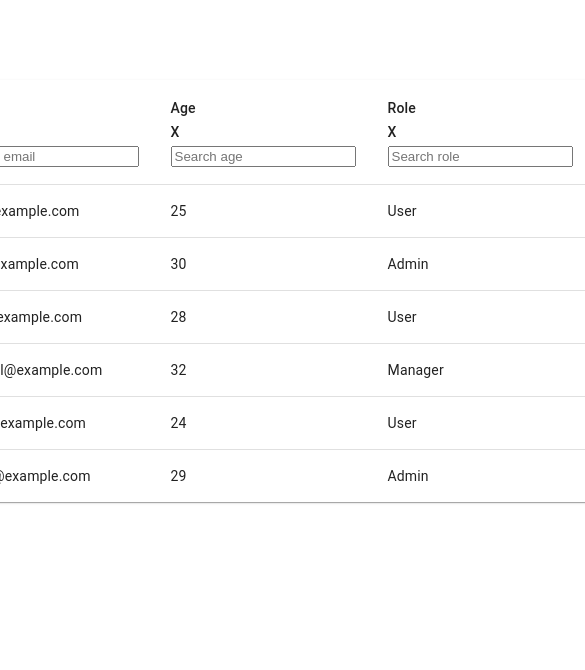
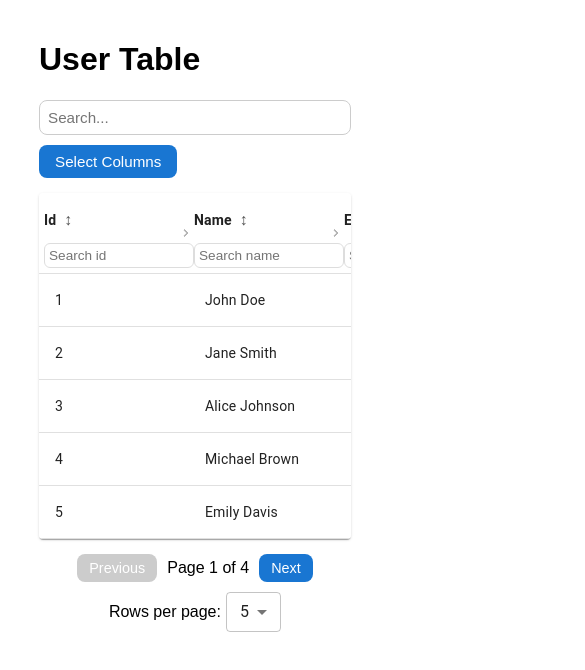
Before and after one commit to yigitabdulla/Javascript-Study-Notes, a React (Vite) app in the folder task-dataTable/: page / in a window 390 px wide. Shown: the top 670 px of the page, 585 px wide, since content can reach past the window. Built offline with nearby package versions, Linux system fonts and the light colour scheme.

Commit message:
searh algorithm added, drag and drop added,

```diff
--- a/task-dataTable/package.json
+++ b/task-dataTable/package.json
@@ -12,9 +12,11 @@
   "dependencies": {
     "@emotion/react": "^11.14.0",
     "@emotion/styled": "^11.14.0",
+    "@mui/icons-material": "^7.0.2",
     "@mui/material": "^7.0.2",
     "react": "^19.0.0",
-    "react-dom": "^19.0.0"
+    "react-dom": "^19.0.0",
+    "react-resizable": "^3.0.5"
   },
   "devDependencies": {
     "@eslint/js": "^9.22.0",
--- a/task-dataTable/src/App.jsx
+++ b/task-dataTable/src/App.jsx
@@ -7,7 +7,9 @@ function App() {
 
   return (
     <>
-      <Table/>
+      <div className="main-container">
+        <Table/>
+      </div>
     </>
   )
 }
--- a/task-dataTable/src/components/CustomTable.jsx
+++ b/task-dataTable/src/components/CustomTable.jsx
@@ -1,4 +1,4 @@
-import React, { useState } from 'react'
+import React, { useEffect, useState } from 'react';
 import dummyData from '../data/data.json';
 import Table from '@mui/material/Table';
 import TableBody from '@mui/material/TableBody';
@@ -7,105 +7,249 @@ import TableContainer from '@mui/material/TableContainer';
 import TableHead from '@mui/material/TableHead';
 import TableRow from '@mui/material/TableRow';
 import Paper from '@mui/material/Paper';
+import "../styles/customTable.css"
+import { ResizableBox } from 'react-resizable';
+import 'react-resizable/css/styles.css';
+import { MenuItem, Select } from '@mui/material';
+import EditOutlinedIcon from '@mui/icons-material/EditOutlined';
+import DeleteOutlinedIcon from '@mui/icons-material/DeleteOutlined';
+
+export default function CustomTable() {
+  const [dynamicColumns, setDynamicColumns] = useState(Object.keys(dummyData[0] || {}));
+  const [originalData] = useState(dummyData);
+  const [filteredData, setFilteredData] = useState(dummyData);
+  const [columnWidths, setColumnWidths] = useState(dynamicColumns.map(() => 150));
+  const [visibleColumns, setVisibleColumns] = useState(dynamicColumns.map(() => true));
+  const [search, setSearch] = useState({});
+  const [globalSearch, setGlobalSearch] = useState('');
+  const [selectedColumn, setSelectedColumn] = useState('');
+  const [isSortVisible, setIsSortVisible] = useState(false);
+  const [showColumnSelector, setShowColumnSelector] = useState(false);
+  const [rowsPerPage, setRowsPerPage] = useState(5);
+  const [currentPage, setCurrentPage] = useState(1);
+  const [isResizing, setIsResizing] = useState(false);
+  const [draggedColIndex, setDraggedColIndex] = useState(null);
+
+  const handleSearch = (column, value) => {
+    setSearch(prev => ({ ...prev, [column]: value }));
+  };
+
+  useEffect(() => {
+
+    //column specific filtering
+    let filtered = originalData.filter(item =>
+      dynamicColumns.every(col =>
+        String(item[col]).toLowerCase().includes((search[col] || '').toLowerCase())
+      )
+    );
+
+    //global filtering
+    if (globalSearch.trim()) {
+      filtered = filtered.filter(item =>
+        dynamicColumns.some(col =>
+          String(item[col]).toLowerCase().includes(globalSearch.toLowerCase())
+        )
+      );
+    }
+
+    setFilteredData(filtered);
+    setCurrentPage(1); // Reset to page 1 on new search
+  }, [search, globalSearch, originalData]);
+
+  const handleSort = (column) => {
+    setSelectedColumn(column);
+    setIsSortVisible(!isSortVisible);
+  };
 
 
-export default function CustomTable() {
+  //sorting data
+  const sortData = (column, direction) => {
+    const sorted = [...filteredData].sort((a, b) => {
+      const aVal = a[column];
+      const bVal = b[column];
+      if (typeof aVal === 'string') {
+        return direction === 'asc'
+          ? aVal.localeCompare(bVal)
+          : bVal.localeCompare(aVal);
+      }
+      return direction === 'asc' ? aVal - bVal : bVal - aVal;
+    });
 
-    const dynamicColumns = Object.keys(dummyData[0] || {});
-    const [columnWidths, setColumnWidths] = useState(dynamicColumns.map(column => 100))
-    const [visibleColumns, setVisibleColumns] = useState(dynamicColumns.map(column => true))
-    const [data, setData] = useState(dummyData);
-    const [selectedColumn, setSelectedColumn] = useState('')
-    const [isSortVisible, setIsSortVisible] = useState(false)
-
-    const handleSort = (columnName) => {
-          setSelectedColumn(columnName)
-          setIsSortVisible(true)
-
+    setFilteredData(sorted);
+    setIsSortVisible(false);
+    setSelectedColumn('');
   };
 
-    const sortData = (columnName,key) => {
-        let sortedData
 
-        switch (key) {
-            case 'asc':
-              sortedData = [...data].sort((a, b) => {
-                if (typeof a[columnName] === "string") {
-                  return a[columnName].localeCompare(b[columnName]);
-                } else {
-                  return a[columnName] - b[columnName];
+  //changing column visibility
+  const toggleColumnVisibility = (index) => {
+    const updated = [...visibleColumns];
+    updated[index] = !updated[index];
+    setVisibleColumns(updated);
+  };
+
+  // Pagination
+  const indexOfLastRow = currentPage * rowsPerPage;
+  //console.log(indexOfLastRow)
+  const indexOfFirstRow = indexOfLastRow - rowsPerPage;
+  //console.log(indexOfFirstRow)
+  const currentRows = filteredData.slice(indexOfFirstRow, indexOfLastRow);
+  //console.log(currentRows)
+  const totalPages = Math.ceil(filteredData.length / rowsPerPage);
+  //console.log(totalPages)
+
+  const handlePageChange = (newPage) => {
+    if (newPage >= 1 && newPage <= totalPages) {
+      setCurrentPage(newPage);
     }
-              });
-              break;
+  };
 
-            case 'dsc':
-              sortedData = [...data].sort((a, b) => {
-                if (typeof a[columnName] === "string") {
-                  return b[columnName].localeCompare(a[columnName]);
-                } else {
-                  return b[columnName] - a[columnName];
-                }
-              });
-              break;
+  const handleDragStart = (index) => {
+    //console.log(index)
+    setDraggedColIndex(index);
+  };
 
-            default:
-              return;
-          }
-          setData(sortedData);
-          setIsSortVisible(false)
-          setSelectedColumn('')
-    }
+  const handleDrop = (index) => {
+    // If no column is dragged or dropped onto itself, do nothing
+    if (draggedColIndex === null || draggedColIndex === index) return;
 
-    const toggleColumnVisibility = (index) => {
-        const updatedVisibility = [...visibleColumns];
-        updatedVisibility[index] = !updatedVisibility[index];
-        setVisibleColumns(updatedVisibility);
+    // Make copies of the current dynamicColumns, visibleColumns, and columnWidths arrays
+    const newDynamicColumns = [...dynamicColumns];
+    const newVisibleColumns = [...visibleColumns];
+    const newColumnWidths = [...columnWidths];
+
+    // Remove the dragged column's data (column name, visibility, width) from its original position
+    const movedColumn = newDynamicColumns.splice(draggedColIndex, 1)[0];
+    const movedVisibility = newVisibleColumns.splice(draggedColIndex, 1)[0];
+    const movedWidth = newColumnWidths.splice(draggedColIndex, 1)[0];
+
+    // Insert the dragged column's data into the new position
+    newDynamicColumns.splice(index, 0, movedColumn);
+    newVisibleColumns.splice(index, 0, movedVisibility);
+    newColumnWidths.splice(index, 0, movedWidth);
+
+    // Clear the dragged column index after drop is done
+    setDraggedColIndex(null);
+
+    // Update the states with the new order
+    setDynamicColumns(newDynamicColumns);
+    setVisibleColumns(newVisibleColumns);
+    setColumnWidths(newColumnWidths);
   };
 
 
 
   return (
-        <div>
+    <div className="table-wrapper">
       <h1>User Table</h1>
 
+      <div className="table-top">
+        <input
+          className="global-search"
+          type="text"
+          placeholder="Search..."
+          value={globalSearch}
+          onChange={(e) => setGlobalSearch(e.target.value)}
+        />
+
+        <div className="column-selector">
+          <button className="selector-button" onClick={() => setShowColumnSelector(!showColumnSelector)}>
+            Select Columns
+          </button>
+          {showColumnSelector && (
+            <div className="dropdown">
+              {dynamicColumns.map((col, idx) => (
+                <label key={col} className="dropdown-item">
+                  <input
+                    type="checkbox"
+                    checked={visibleColumns[idx]}
+                    onChange={() => toggleColumnVisibility(idx)}
+                  />
+                  {col}
+                </label>
+              ))}
+            </div>
+          )}
+        </div>
+      </div>
+
       <div className="table-container">
-                <TableContainer component={Paper}>
-                    <Table sx={{ minWidth: 450 }} aria-label="simple table">
+        <TableContainer component={Paper} style={{ overflowX: 'auto' }}>
+          <Table sx={{ minWidth: 450 }} aria-label="custom table">
             <TableHead>
               <TableRow>
-                               {dynamicColumns.map((column,idx) =>
-                                <TableCell width={columnWidths[idx]} key={column}>
+                {dynamicColumns.map((column, idx) =>
+                  visibleColumns[idx] && (
+                    <TableCell
+                      key={column}
+                      draggable
+                      onDragStart={() => handleDragStart(idx)}
+                      onDragOver={(e) => e.preventDefault()}
+                      onDrop={() => handleDrop(idx)}
+                      style={{ padding: 0, height: '80px' }}
+                    >
+
+                      <ResizableBox
+                        width={columnWidths[idx]}
+                        height={60}
+                        axis="x"
+                        resizeHandles={['e']}
+                        onResizeStart={() => setIsResizing(true)}
+                        onResizeStop={(e, { size }) => {
+                          const updated = [...columnWidths];
+                          updated[idx] = size.width;
+                          setColumnWidths(updated);
+                          setIsResizing(false)
+                        }}
+                        minConstraints={[50, 60]}
+                        maxConstraints={[600, 60]}
+                      >
+                        <div className="column-header">
                           <div>
-                                        {column[0].toUpperCase() + column.slice(1)}
-                                        <div onClick={() => handleSort(column)}>
-                                            X
+                            <strong>{column[0].toUpperCase() + column.slice(1)}</strong>
+                            <span
+                              onClick={() => handleSort(column)}
+                              className="sort-icon"
+                            >
+                              ↕
+                            </span>
+                            {isSortVisible && selectedColumn === column && (
+                              <div className="sort-options">
+                                <span onClick={() => sortData(column, 'asc')}>Asc▲</span>
+                                <span onClick={() => sortData(column, 'dsc')}>Dsc▼</span>
                               </div>
-                                        {isSortVisible && <div>
-                                            <span onClick={() => sortData(selectedColumn,'asc')}>Ascending</span>
-                                            <span onClick={() => sortData(selectedColumn,'dsc')}>Descending</span>
-                                        </div>}
+                            )}
                           </div>
-                                    <input type="text" placeholder={"Search " + column}/>
+                          <input
+                            type="text"
+                            placeholder={`Search ${column}`}
+                            value={search[column] || ''}
+                            onChange={(e) => handleSearch(column, e.target.value)}
+                            className="search-input"
+                          />
+                        </div>
+                      </ResizableBox>
                     </TableCell>
+                  )
                 )}
-                               <TableCell>Actions</TableCell>
+                <TableCell><div className="column-header"><strong>Actions</strong></div></TableCell>
               </TableRow>
             </TableHead>
+
             <TableBody>
-                            {data.map((row,idx) => (
-                                visibleColumns[idx] && <TableRow
-                                key={row.id}
-                                sx={{ '&:last-child td, &:last-child th': { border: 0 } }}
-                            >
-
-                                <TableCell component="th" scope="row">
-                                    {row.id}
+              {currentRows.map((row) => (
+                <TableRow key={row.id}>
+                  {dynamicColumns.map((col, idx) =>
+                    visibleColumns[idx] && (
+                      <TableCell align='left' key={col} style={{ width: columnWidths[idx] }}>
+                        {row[col]}
                       </TableCell>
-                                <TableCell align="left">{row.name}</TableCell>
-                                <TableCell align="left">{row.email}</TableCell>
-                                <TableCell align="left">{row.age}</TableCell>
-                                <TableCell align="left">{row.role}</TableCell>
-                                <TableCell align="left">{row.status}</TableCell>
+                    )
+                  )}
+                  <TableCell align='left'>
+                    <EditOutlinedIcon style={{ cursor: 'pointer' }} />
+                    <DeleteOutlinedIcon style={{ cursor: 'pointer' }} />
+                  </TableCell>
                 </TableRow>
               ))}
             </TableBody>
@@ -113,8 +257,45 @@ export default function CustomTable() {
         </TableContainer>
       </div>
 
+      {/* Pagination Controls */}
+      <div className="pagination-container">
+        <div className="pagination">
+          <button onClick={() => handlePageChange(currentPage - 1)} disabled={currentPage === 1}>
+            Previous
+          </button>
+
+          <span>
+            Page {currentPage} of {totalPages}
+          </span>
+
+          <button onClick={() => handlePageChange(currentPage + 1)} disabled={currentPage === totalPages}>
+            Next
+          </button>
+        </div>
+
+        <div className="rows-per-page">
+          <label htmlFor="rows-per-page-select">Rows per page: </label>
+          <Select
+            id="rows-per-page-select"
+            value={rowsPerPage}
+            onChange={(e) => {
+              setCurrentPage(1); // reset to page 1
+              setRowsPerPage(e.target.value);
+            }}
+            className="select-box"
+            size="small"
+          >
+            {[5, 10, 15, 20].map((option) => (
+              <MenuItem key={option} value={option}>
+                {option}
+              </MenuItem>
+            ))}
+          </Select>
+        </div>
       </div>
 
 
-    )
+
+    </div>
+  );
 }
--- /dev/null
+++ b/task-dataTable/src/styles/customTable.css
@@ -0,0 +1,163 @@
+.table-wrapper {
+    padding: 20px;
+    font-family: 'Poppins', sans-serif;
+    width: 80vw;
+}
+
+.table-top {
+    display: flex;
+    justify-content: space-between;
+    margin-bottom: 15px;
+    flex-wrap: wrap;
+    gap: 10px;
+}
+
+.global-search {
+    padding: 8px;
+    width: 200px;
+    font-size: 0.95rem;
+    border: 1px solid #ccc;
+    border-radius: 8px;
+}
+
+.column-selector {
+    position: relative;
+}
+
+.selector-button {
+    padding: 8px 16px;
+    background-color: #1976d2;
+    color: white;
+    border: none;
+    border-radius: 8px;
+    cursor: pointer;
+    font-size: 0.95rem;
+    transition: 0.3s ease;
+}
+
+.selector-button:hover {
+    background-color: #115293;
+}
+
+.dropdown {
+    position: absolute;
+    top: 40px;
+    right: 0;
+    background: white;
+    border: 1px solid #ccc;
+    border-radius: 8px;
+    padding: 10px;
+    box-shadow: 0px 2px 8px rgba(0, 0, 0, 0.1);
+    z-index: 5;
+}
+
+.dropdown-item {
+    display: flex;
+    align-items: center;
+    margin-bottom: 8px;
+    font-size: 0.9rem;
+}
+
+.dropdown-item input {
+    margin-right: 8px;
+}
+
+.column-header {
+    padding: 5px;
+    display: flex;
+    flex-direction: column;
+    justify-content: space-between;
+    height: 100%;
+}
+
+.sort-icon {
+    cursor: pointer;
+    margin-left: 8px;
+    font-size: 1rem;
+    color: #555;
+}
+
+.sort-options {
+    display: flex;
+    flex-direction: column;
+    position: absolute;
+    background-color: #e6e6e6;
+    padding: 5px;
+    border-radius: 5px;
+    z-index: 99;
+}
+
+.sort-options span {
+    cursor: pointer;
+    color: #1976d2;
+    font-weight: bold;
+}
+
+.search-input {
+    margin-top: 5px;
+    padding: 4px;
+    font-size: 0.85rem;
+    width: 100%;
+    border-radius: 6px;
+    border: 1px solid #ddd;
+}
+
+.pagination-container {
+    width: 100%;
+    display: flex;
+    justify-content: space-between;
+    align-items: center;
+    margin-top: 15px;
+    gap: 10px;
+}
+
+.pagination {
+    display: flex;
+    justify-content: center;
+    align-items: center;
+    gap: 10px;
+    align-self: center;
+}
+
+.pagination button {
+    background-color: #1976d2;
+    color: white;
+    border: none;
+    border-radius: 8px;
+    padding: 6px 12px;
+    cursor: pointer;
+    font-size: 0.9rem;
+}
+
+.pagination button:disabled {
+    background-color: #ccc;
+    cursor: not-allowed;
+}
+
+.rows-per-page {
+    display: flex;
+    align-items: center;
+    justify-content: center;
+    gap: 5px;
+    align-self: flex-end;
+}
+
+@media (max-width: 768px) {
+
+    .pagination-container {
+        flex-direction: column;
+    }
+
+    .rows-per-page {
+        align-self: center;
+    }
+
+
+    .global-search {
+        width: 100%;
+    }
+
+    .selector-button {
+        width: 100%;
+    }
+}
```
Also changed, not shown: 2 other files (tests, documents, lock files or other folders). Lines whose indentation alone changed are shown as unchanged.
